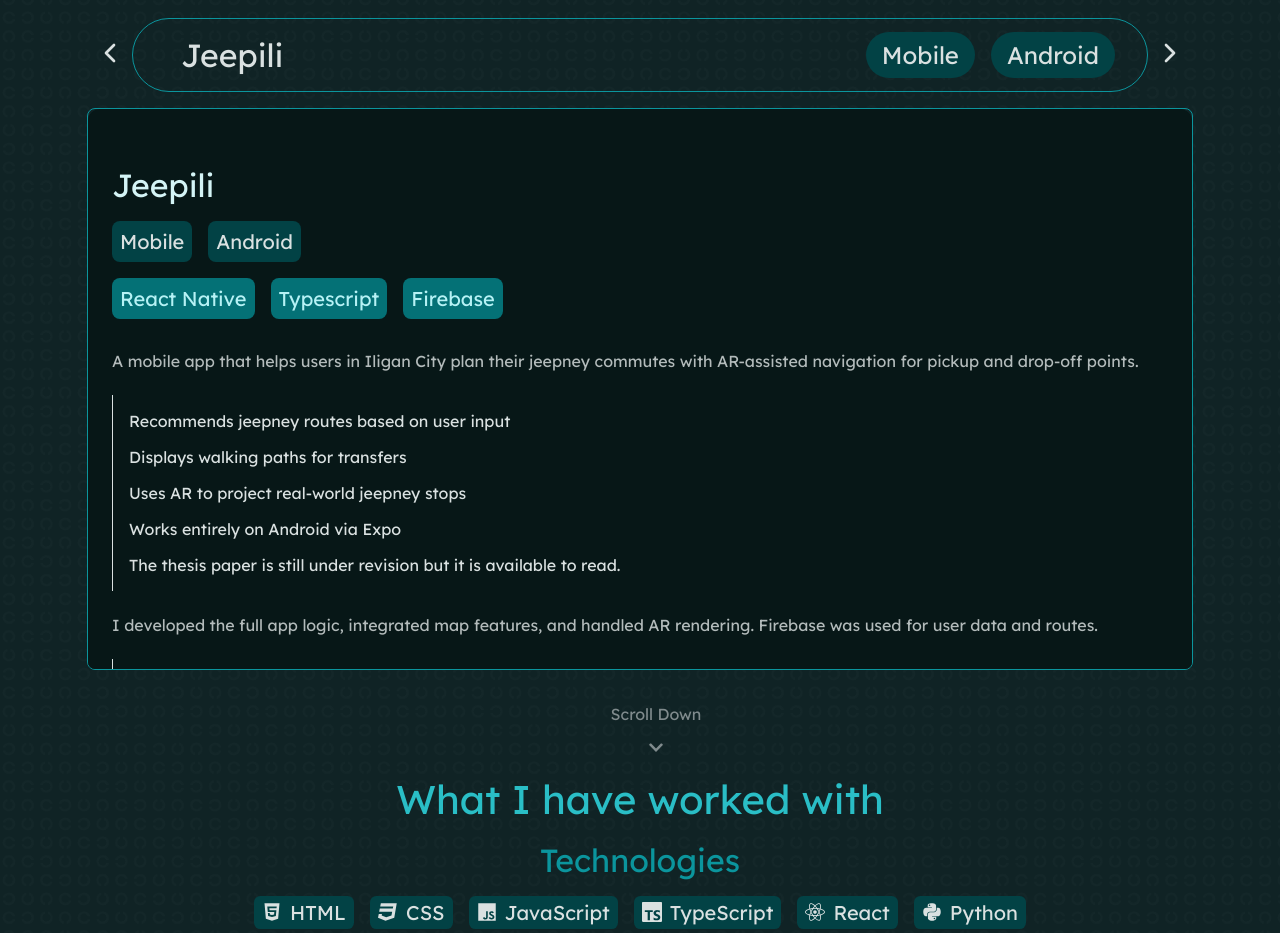
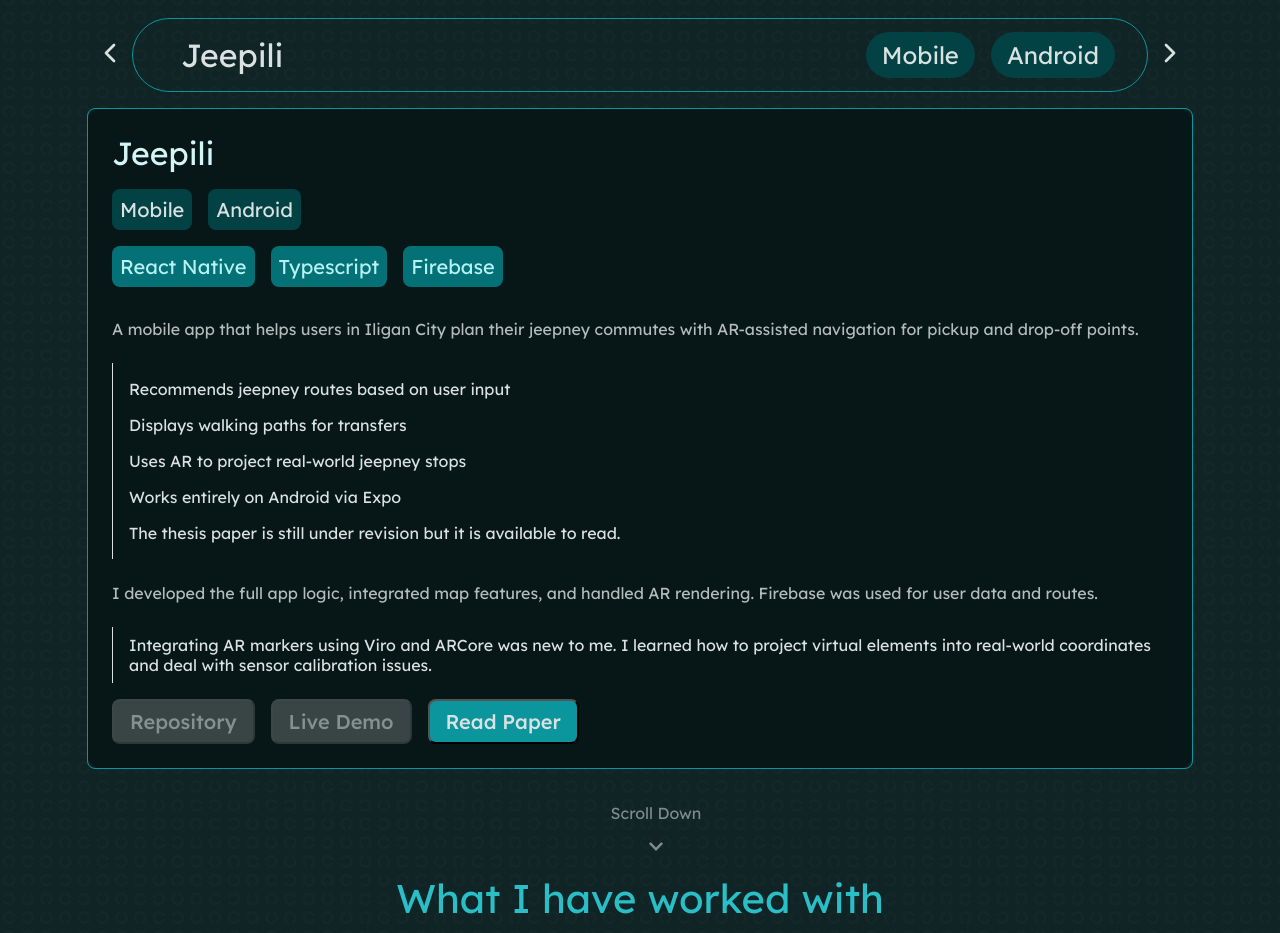
Before and after one commit to ZeusMorley/portfolio, a React (Create React App) app: page / in a window 1280 px wide. Shown: the part 1360-2293 px from the top of the page. Built offline with nearby package versions, Linux system fonts and the light colour scheme.

Commit message:
Minor Styling and Naming changes

```diff
--- a/src/components/Projects/Anomaly.jsx
+++ b/src/components/Projects/Anomaly.jsx
@@ -27,7 +27,7 @@ export default function Anomaly() {
     insights= {ANOMALY_INSIGHTS}
     repoLink= "https://github.com/ZeusMorley/Used-Car-Price-Anomaly-Detection"
     demoLink= ""
-    paperLink= "/CSC172(Pineda) - K-Means Distance-Based Anomaly Detection Compared to Isolation Forest on Philippine Used-Car Listings.pdf"
+    paperLink= "/anomaly_file.pdf"
     />
   );
 }
--- a/src/components/Projects/Jeepili.jsx
+++ b/src/components/Projects/Jeepili.jsx
@@ -31,7 +31,7 @@ export default function Jeepili() {
     insights= {JEEPILI_INSIGHTS}
     repoLink= ''
     demoLink= ''
-    paperLink= '/Thesis__Jeepili__Adjust_Format_.pdf'
+    paperLink= '/thesis_file.pdf'
     />
   );
 }
--- a/src/components/Projects/Project.css
+++ b/src/components/Projects/Project.css
@@ -9,6 +9,7 @@
     font-size: var(--h3);
     color: var(--brand-100);
     margin-bottom: 0.5rem;
+    margin-top: 0;
   }
 
   .project__topics {
--- a/src/components/Sections/Experience.css
+++ b/src/components/Sections/Experience.css
@@ -35,7 +35,7 @@
 }
 
 .experience-contents .right-side {
-    height: 70vh;
+    height: auto;
     overflow-y: auto;
     overflow-x: hidden;
 }
--- a/src/components/Sections/Home.jsx
+++ b/src/components/Sections/Home.jsx
@@ -31,7 +31,11 @@ const Home = () => {
                         View Projects
                     </div>
 
-                    <div className="button">Resume</div>
+                    <div className="button" onClick={() => {
+                        window.open('/resume.pdf', '_blank');
+                    }}>
+                        Resume
+                    </div>
                 </div>
 
                 <div className="socials">
```
Also changed, not shown: 2 other files (tests, documents, lock files or other folders).
